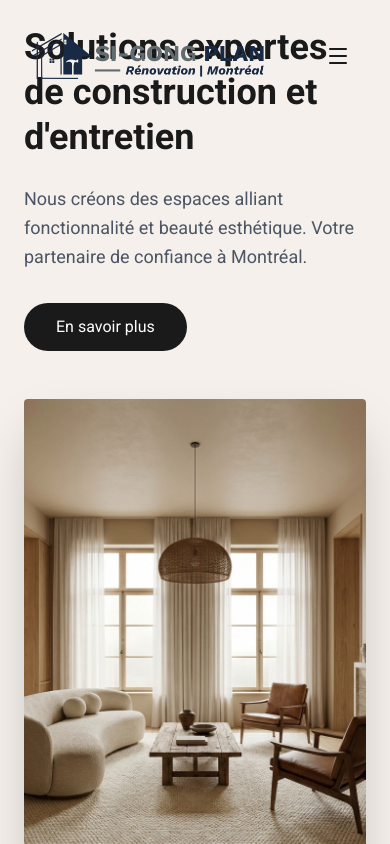
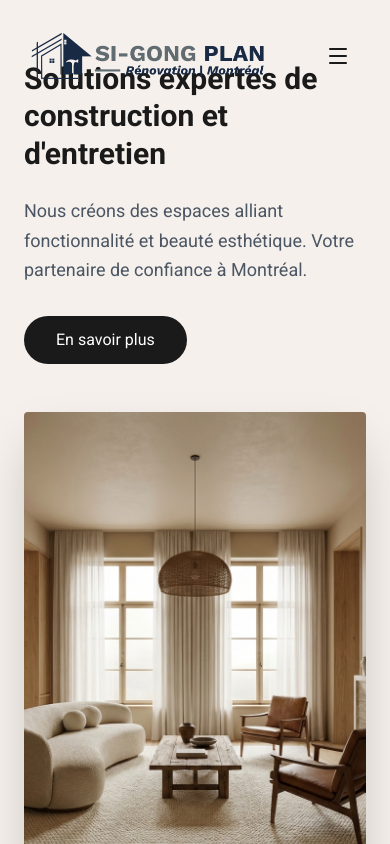
Before and after one commit to seungho2/sigong-plan, a React (Vite) app: page / in a window 390 px wide. Shown: the top 844 px of the page. Built offline with nearby package versions, Linux system fonts and the light colour scheme.

Commit message:
모바일수정

```diff
--- a/src/components/Hero.jsx
+++ b/src/components/Hero.jsx
@@ -8,14 +8,14 @@ const Hero = () => {
 
     return (
         <section id="hero" className="relative h-screen min-h-[700px] flex items-center bg-[#F5F0EB]">
-            <div className="container mx-auto px-6 grid md:grid-cols-2 gap-12 items-center pt-20">
+            <div className="container mx-auto px-6 grid md:grid-cols-2 gap-12 items-center pt-32 md:pt-20">
                 <motion.div
                     initial={{ opacity: 0, y: 30 }}
                     animate={{ opacity: 1, y: 0 }}
                     transition={{ duration: 0.8 }}
                     className="z-10"
                 >
-                    <h1 className="text-4xl md:text-6xl mb-6 leading-tight text-[#1A1A1A]">
+                    <h1 className="text-3xl md:text-6xl mb-6 leading-tight text-[#1A1A1A]">
                         {t.hero.title}
                     </h1>
 
```
